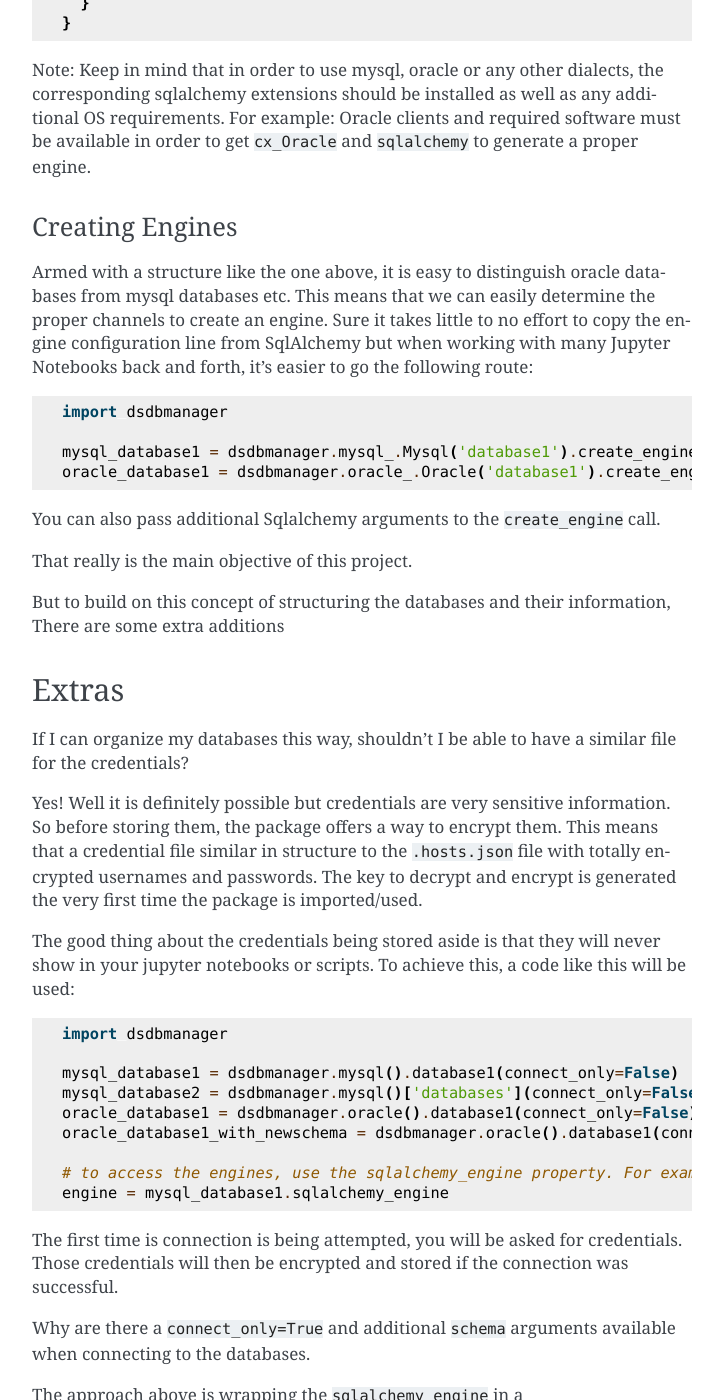
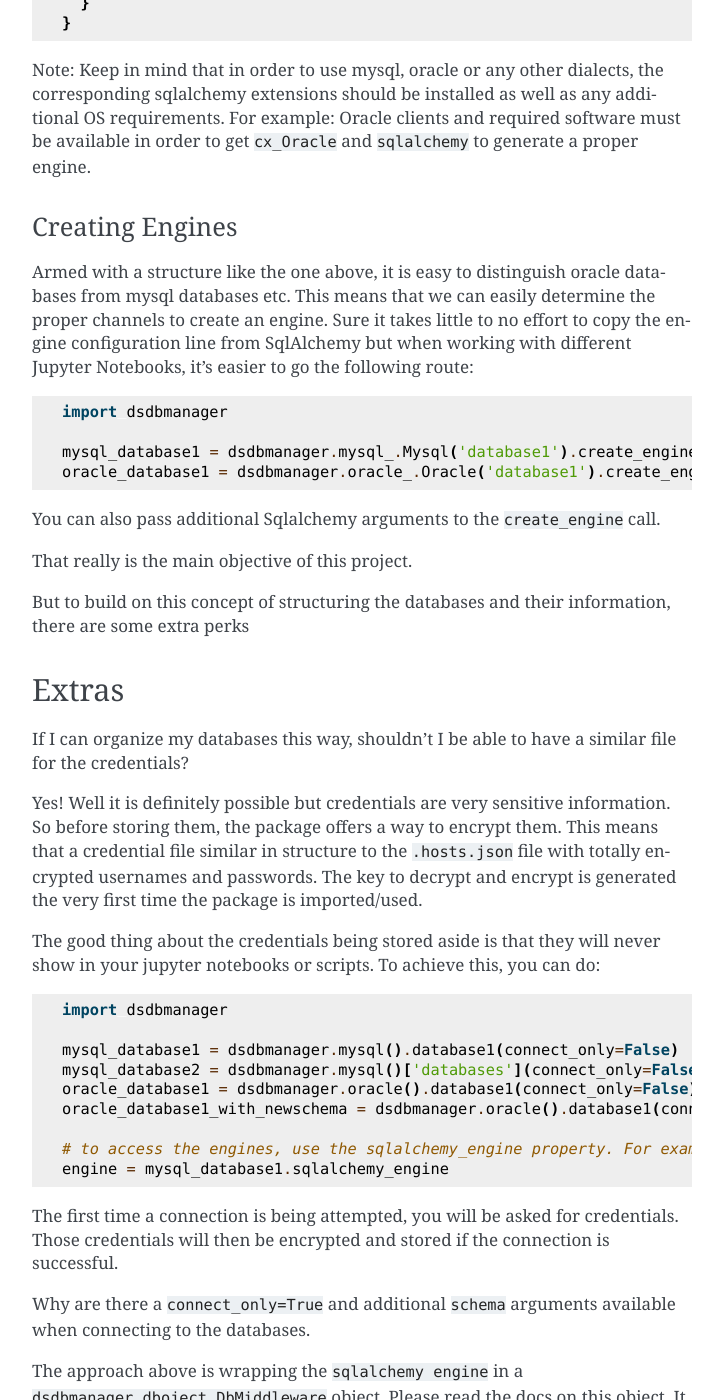
Before and after one commit to jojoduquartier/dsdbmanager, a Sphinx documentation site: the page built from source/introduction.rst, in a window 1280 px wide and 1400 px high, scrolled down 1497 px. Shown: the whole window, without its empty margins (388-1111 px from the left). Built offline with Sphinx 7.4.7, drawn with Linux system fonts in a browser that asks for light colours; some of the changed text lies outside the part shown.

```diff
--- a/source/conf.py
+++ b/source/conf.py
@@ -18,8 +18,8 @@
 # -- Project information -----------------------------------------------------
 
 project = 'dsdbmanager'
-copyright = '2019, Josiah Hounyo'
-author = 'Josiah Hounyo'
+copyright = '2019, jojoduquartier'
+author = 'jojoduquartier'
 
 
 # -- General configuration ---------------------------------------------------
--- a/source/introduction.rst
+++ b/source/introduction.rst
@@ -70,7 +70,7 @@ Creating Engines
 
 Armed with a structure like the one above, it is easy to distinguish oracle databases from mysql databases etc. This means
 that we can easily determine the proper channels to create an engine. Sure it takes little to no effort to copy the engine
-configuration line from SqlAlchemy but when working with many Jupyter Notebooks back and forth, it's easier to go the following route::
+configuration line from SqlAlchemy but when working with different Jupyter Notebooks, it's easier to go the following route::
 
     import dsdbmanager
 
@@ -81,7 +81,7 @@ You can also pass additional Sqlalchemy arguments to the :code:`create_engine` c
 
 That really is the main objective of this project.
 
-But to build on this concept of structuring the databases and their information, There are some extra additions
+But to build on this concept of structuring the databases and their information, there are some extra perks
 
 Extras
 ^^^^^^^
@@ -93,7 +93,7 @@ to encrypt them. This means that a credential file similar in structure to the :
 usernames and passwords. The key to decrypt and encrypt is generated the very first time the package is imported/used.
 
 The good thing about the credentials being stored aside is that they will never show in your jupyter notebooks or scripts. To achieve this,
-a code like this will be used::
+you can do::
 
     import dsdbmanager
 
@@ -105,8 +105,8 @@ a code like this will be used::
     # to access the engines, use the sqlalchemy_engine property. For example
     engine = mysql_database1.sqlalchemy_engine
 
-The first time is connection is being attempted, you will be asked for credentials. Those credentials will then be encrypted and stored
-if the connection was successful.
+The first time a connection is being attempted, you will be asked for credentials. Those credentials will then be encrypted and stored
+if the connection is successful.
 
 Why are there a :code:`connect_only=True` and additional :code:`schema` arguments available when connecting to the databases.
 
```
Also changed, not shown: other parts of source/introduction.rst (+4 -4 lines), .travis.yml.
